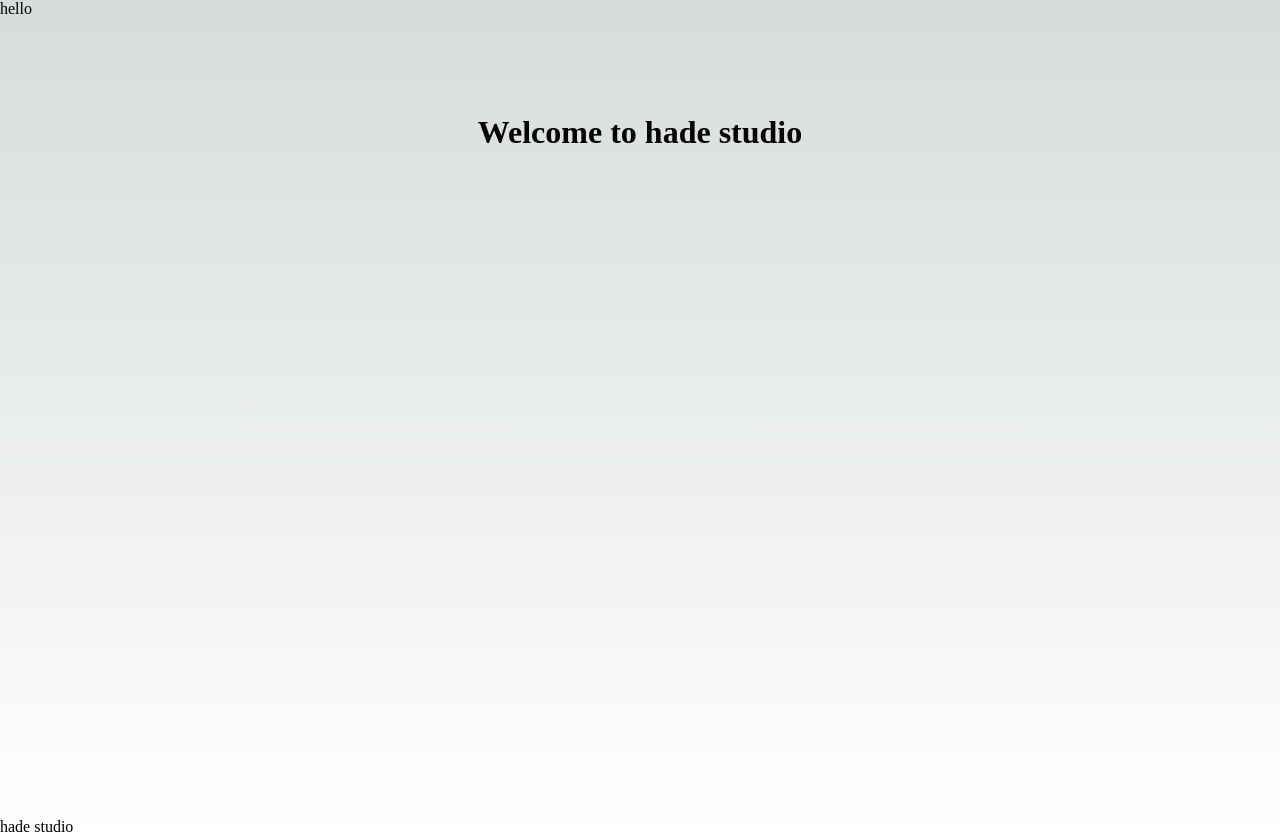
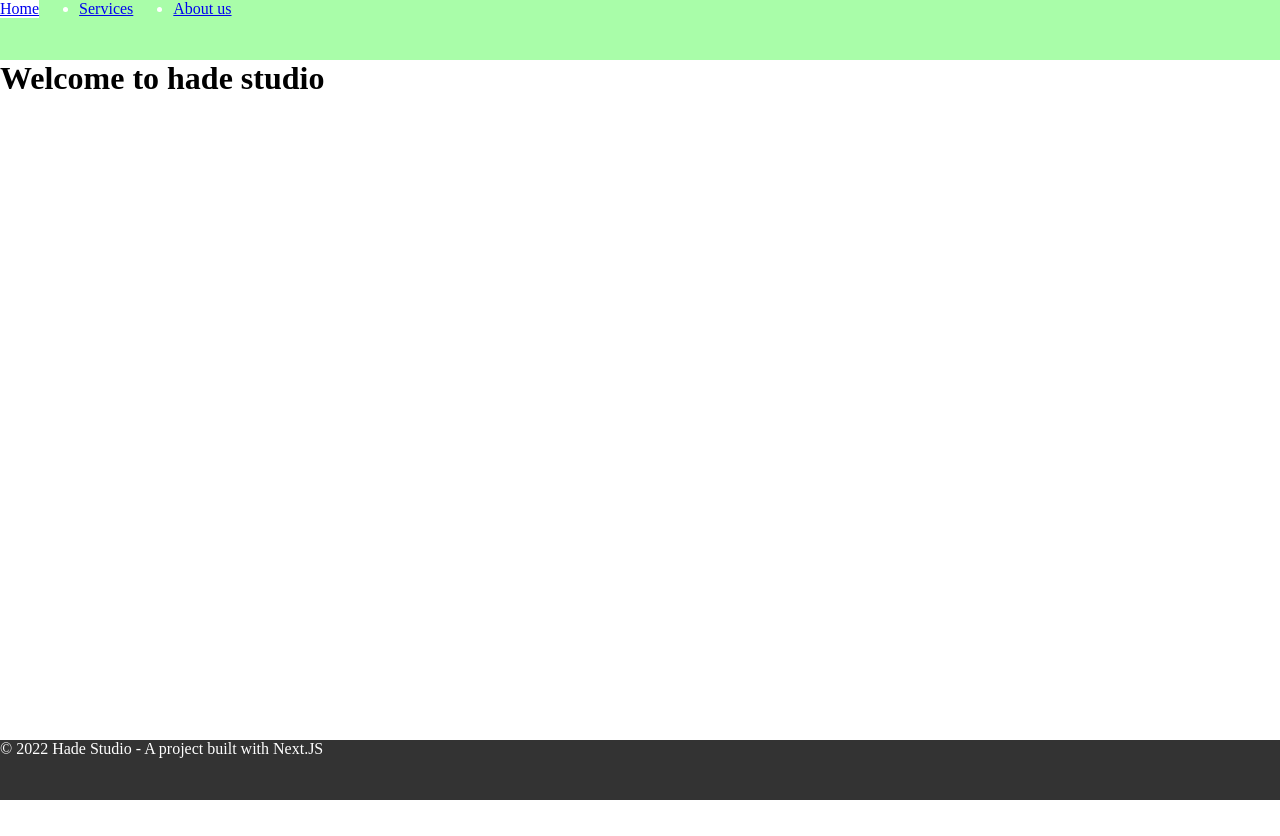
Before and after one commit to RafaACT/hade-studio, a Next.js app: page / in a window 1280 px wide. After the commit the page ends 800 px from the top, so only its background shows below. Built offline with nearby package versions, Linux system fonts and the light colour scheme.

Commit message:
added sass and MUI
started to work on navbar

```diff
--- a/package.json
+++ b/package.json
@@ -9,6 +9,10 @@
     "lint": "next lint"
   },
   "dependencies": {
+    "@emotion/react": "^11.10.5",
+    "@emotion/styled": "^11.10.5",
+    "@mui/icons-material": "^5.11.0",
+    "@mui/material": "^5.11.7",
     "@next/font": "13.1.6",
     "@types/node": "18.11.18",
     "@types/react": "18.0.27",
@@ -18,6 +22,7 @@
     "next": "13.1.6",
     "react": "18.2.0",
     "react-dom": "18.2.0",
+    "sass": "^1.58.0",
     "typescript": "4.9.5"
   }
 }
--- a/src/components/main_layout.tsx/main.tsx
+++ b/src/components/main_layout.tsx/main.tsx
@@ -1,18 +1,17 @@
 import React from "react";
+import {Navbar} from "../navbar/navbar";
 
 export const Main = ({children}:any) => {
 
     return(
-        <div>
-            <nav>
-                hello
-            </nav>
-            <div>
+        <>
+            <Navbar />
+            <main>
                 {children}
-            </div>
+            </main>
             <footer>
-                hade studio
+                <p>© 2022 Hade Studio - A project built with Next.JS</p>
             </footer>
-        </div>
+        </>
     )
 }
--- /dev/null
+++ b/src/components/navbar/navbar.tsx
@@ -0,0 +1,22 @@
+import React from 'react'
+import Link from 'next/link'
+
+export const Navbar = () => {
+    return(
+        <header>
+            <div className='topnav'>
+                <ul className='nav'>
+                    <li className='buttons'>
+                        <Link href={'/'}>Home</Link>
+                    </li>
+                    <li>
+                        <Link href={'/Services'}>Services</Link>
+                    </li>
+                    <li>
+                        <Link href={'/About us'}>About us</Link>
+                    </li>
+                </ul>
+            </div>
+        </header>
+    )
+}
--- a/src/pages/_app.tsx
+++ b/src/pages/_app.tsx
@@ -1,4 +1,4 @@
-import '@/styles/globals.css'
+import '@/styles/globals.sass'
 import type { AppProps } from 'next/app'
 import { Main } from '@/components/main_layout.tsx/main'
 
--- a/src/pages/index.tsx
+++ b/src/pages/index.tsx
@@ -14,7 +14,7 @@ export default function Home() {
         <meta name="viewport" content="width=device-width, initial-scale=1" />
         <link rel="icon" href="/favicon.ico" />
       </Head>
-      <main className={styles.main}>
+      <main>
         <h1>Welcome to hade studio</h1>
       </main>
     </>
--- a/src/styles/Home.module.css
+++ /dev/null
@@ -1,278 +0,0 @@
-.main {
-  display: flex;
-  flex-direction: column;
-  justify-content: space-between;
-  align-items: center;
-  padding: 6rem;
-  min-height: 100vh;
-}
-
-.description {
-  display: inherit;
-  justify-content: inherit;
-  align-items: inherit;
-  font-size: 0.85rem;
-  max-width: var(--max-width);
-  width: 100%;
-  z-index: 2;
-  font-family: var(--font-mono);
-}
-
-.description a {
-  display: flex;
-  justify-content: center;
-  align-items: center;
-  gap: 0.5rem;
-}
-
-.description p {
-  position: relative;
-  margin: 0;
-  padding: 1rem;
-  background-color: rgba(var(--callout-rgb), 0.5);
-  border: 1px solid rgba(var(--callout-border-rgb), 0.3);
-  border-radius: var(--border-radius);
-}
-
-.code {
-  font-weight: 700;
-  font-family: var(--font-mono);
-}
-
-.grid {
-  display: grid;
-  grid-template-columns: repeat(4, minmax(25%, auto));
-  width: var(--max-width);
-  max-width: 100%;
-}
-
-.card {
-  padding: 1rem 1.2rem;
-  border-radius: var(--border-radius);
-  background: rgba(var(--card-rgb), 0);
-  border: 1px solid rgba(var(--card-border-rgb), 0);
-  transition: background 200ms, border 200ms;
-}
-
-.card span {
-  display: inline-block;
-  transition: transform 200ms;
-}
-
-.card h2 {
-  font-weight: 600;
-  margin-bottom: 0.7rem;
-}
-
-.card p {
-  margin: 0;
-  opacity: 0.6;
-  font-size: 0.9rem;
-  line-height: 1.5;
-  max-width: 30ch;
-}
-
-.center {
-  display: flex;
-  justify-content: center;
-  align-items: center;
-  position: relative;
-  padding: 4rem 0;
-}
-
-.center::before {
-  background: var(--secondary-glow);
-  border-radius: 50%;
-  width: 480px;
-  height: 360px;
-  margin-left: -400px;
-}
-
-.center::after {
-  background: var(--primary-glow);
-  width: 240px;
-  height: 180px;
-  z-index: -1;
-}
-
-.center::before,
-.center::after {
-  content: '';
-  left: 50%;
-  position: absolute;
-  filter: blur(45px);
-  transform: translateZ(0);
-}
-
-.logo,
-.thirteen {
-  position: relative;
-}
-
-.thirteen {
-  display: flex;
-  justify-content: center;
-  align-items: center;
-  width: 75px;
-  height: 75px;
-  padding: 25px 10px;
-  margin-left: 16px;
-  transform: translateZ(0);
-  border-radius: var(--border-radius);
-  overflow: hidden;
-  box-shadow: 0px 2px 8px -1px #0000001a;
-}
-
-.thirteen::before,
-.thirteen::after {
-  content: '';
-  position: absolute;
-  z-index: -1;
-}
-
-/* Conic Gradient Animation */
-.thirteen::before {
-  animation: 6s rotate linear infinite;
-  width: 200%;
-  height: 200%;
-  background: var(--tile-border);
-}
-
-/* Inner Square */
-.thirteen::after {
-  inset: 0;
-  padding: 1px;
-  border-radius: var(--border-radius);
-  background: linear-gradient(
-    to bottom right,
-    rgba(var(--tile-start-rgb), 1),
-    rgba(var(--tile-end-rgb), 1)
-  );
-  background-clip: content-box;
-}
-
-/* Enable hover only on non-touch devices */
-@media (hover: hover) and (pointer: fine) {
-  .card:hover {
-    background: rgba(var(--card-rgb), 0.1);
-    border: 1px solid rgba(var(--card-border-rgb), 0.15);
-  }
-
-  .card:hover span {
-    transform: translateX(4px);
-  }
-}
-
-@media (prefers-reduced-motion) {
-  .thirteen::before {
-    animation: none;
-  }
-
-  .card:hover span {
-    transform: none;
-  }
-}
-
-/* Mobile */
-@media (max-width: 700px) {
-  .content {
-    padding: 4rem;
-  }
-
-  .grid {
-    grid-template-columns: 1fr;
-    margin-bottom: 120px;
-    max-width: 320px;
-    text-align: center;
-  }
-
-  .card {
-    padding: 1rem 2.5rem;
-  }
-
-  .card h2 {
-    margin-bottom: 0.5rem;
-  }
-
-  .center {
-    padding: 8rem 0 6rem;
-  }
-
-  .center::before {
-    transform: none;
-    height: 300px;
-  }
-
-  .description {
-    font-size: 0.8rem;
-  }
-
-  .description a {
-    padding: 1rem;
-  }
-
-  .description p,
-  .description div {
-    display: flex;
-    justify-content: center;
-    position: fixed;
-    width: 100%;
-  }
-
-  .description p {
-    align-items: center;
-    inset: 0 0 auto;
-    padding: 2rem 1rem 1.4rem;
-    border-radius: 0;
-    border: none;
-    border-bottom: 1px solid rgba(var(--callout-border-rgb), 0.25);
-    background: linear-gradient(
-      to bottom,
-      rgba(var(--background-start-rgb), 1),
-      rgba(var(--callout-rgb), 0.5)
-    );
-    background-clip: padding-box;
-    backdrop-filter: blur(24px);
-  }
-
-  .description div {
-    align-items: flex-end;
-    pointer-events: none;
-    inset: auto 0 0;
-    padding: 2rem;
-    height: 200px;
-    background: linear-gradient(
-      to bottom,
-      transparent 0%,
-      rgb(var(--background-end-rgb)) 40%
-    );
-    z-index: 1;
-  }
-}
-
-/* Tablet and Smaller Desktop */
-@media (min-width: 701px) and (max-width: 1120px) {
-  .grid {
-    grid-template-columns: repeat(2, 50%);
-  }
-}
-
-@media (prefers-color-scheme: dark) {
-  .vercelLogo {
-    filter: invert(1);
-  }
-
-  .logo,
-  .thirteen img {
-    filter: invert(1) drop-shadow(0 0 0.3rem #ffffff70);
-  }
-}
-
-@keyframes rotate {
-  from {
-    transform: rotate(360deg);
-  }
-  to {
-    transform: rotate(0deg);
-  }
-}
--- a/src/styles/globals.css
+++ /dev/null
@@ -1,107 +0,0 @@
-:root {
-  --max-width: 1100px;
-  --border-radius: 12px;
-  --font-mono: ui-monospace, Menlo, Monaco, 'Cascadia Mono', 'Segoe UI Mono',
-    'Roboto Mono', 'Oxygen Mono', 'Ubuntu Monospace', 'Source Code Pro',
-    'Fira Mono', 'Droid Sans Mono', 'Courier New', monospace;
-
-  --foreground-rgb: 0, 0, 0;
-  --background-start-rgb: 214, 219, 220;
-  --background-end-rgb: 255, 255, 255;
-
-  --primary-glow: conic-gradient(
-    from 180deg at 50% 50%,
-    #16abff33 0deg,
-    #0885ff33 55deg,
-    #54d6ff33 120deg,
-    #0071ff33 160deg,
-    transparent 360deg
-  );
-  --secondary-glow: radial-gradient(
-    rgba(255, 255, 255, 1),
-    rgba(255, 255, 255, 0)
-  );
-
-  --tile-start-rgb: 239, 245, 249;
-  --tile-end-rgb: 228, 232, 233;
-  --tile-border: conic-gradient(
-    #00000080,
-    #00000040,
-    #00000030,
-    #00000020,
-    #00000010,
-    #00000010,
-    #00000080
-  );
-
-  --callout-rgb: 238, 240, 241;
-  --callout-border-rgb: 172, 175, 176;
-  --card-rgb: 180, 185, 188;
-  --card-border-rgb: 131, 134, 135;
-}
-
-@media (prefers-color-scheme: dark) {
-  :root {
-    --foreground-rgb: 255, 255, 255;
-    --background-start-rgb: 0, 0, 0;
-    --background-end-rgb: 0, 0, 0;
-
-    --primary-glow: radial-gradient(rgba(1, 65, 255, 0.4), rgba(1, 65, 255, 0));
-    --secondary-glow: linear-gradient(
-      to bottom right,
-      rgba(1, 65, 255, 0),
-      rgba(1, 65, 255, 0),
-      rgba(1, 65, 255, 0.3)
-    );
-
-    --tile-start-rgb: 2, 13, 46;
-    --tile-end-rgb: 2, 5, 19;
-    --tile-border: conic-gradient(
-      #ffffff80,
-      #ffffff40,
-      #ffffff30,
-      #ffffff20,
-      #ffffff10,
-      #ffffff10,
-      #ffffff80
-    );
-
-    --callout-rgb: 20, 20, 20;
-    --callout-border-rgb: 108, 108, 108;
-    --card-rgb: 100, 100, 100;
-    --card-border-rgb: 200, 200, 200;
-  }
-}
-
-* {
-  box-sizing: border-box;
-  padding: 0;
-  margin: 0;
-}
-
-html,
-body {
-  max-width: 100vw;
-  overflow-x: hidden;
-}
-
-body {
-  color: rgb(var(--foreground-rgb));
-  background: linear-gradient(
-      to bottom,
-      transparent,
-      rgb(var(--background-end-rgb))
-    )
-    rgb(var(--background-start-rgb));
-}
-
-a {
-  color: inherit;
-  text-decoration: none;
-}
-
-@media (prefers-color-scheme: dark) {
-  html {
-    color-scheme: dark;
-  }
-}
--- /dev/null
+++ b/src/styles/globals.sass
@@ -0,0 +1,28 @@
+*
+    margin: 0px
+    padding: 0px
+
+.topnav
+    height:60px
+    background-color: #a9fda9
+    width: 100%
+    margin: 0px
+    .nav
+        color: white
+        display: flex
+        flex-direction: row
+        gap: 40px
+        .buttons
+            background-color: white
+            color: white
+
+
+footer
+  position: absolute
+  bottom: 0
+  width: 100%
+  height: 60px
+  background-color: #333
+  color: #fff
+  padding: 0px
+  margin: 0px
```
Also changed, not shown: src/components/navbar/menu.tsx (added, +24 -0 lines), 1 other file (tests, documents, lock files or other folders).
